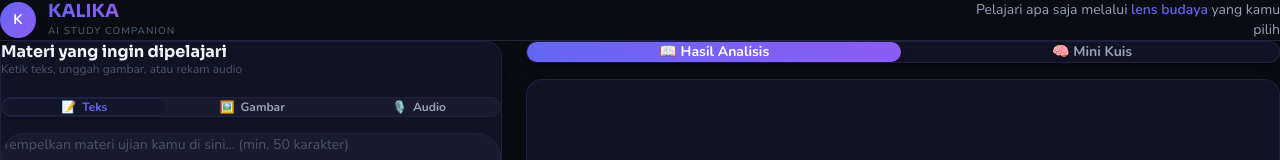
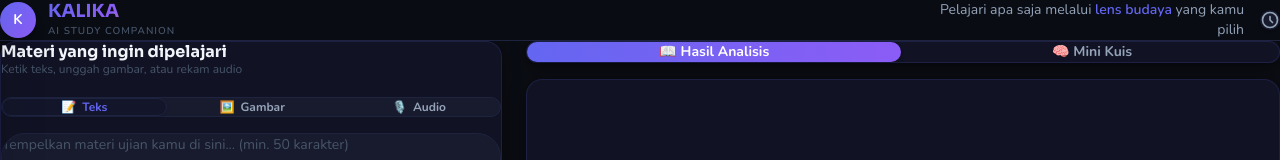
Before and after one commit to galiihajiip/kalika, a Next.js app: page / in a window 1280 px wide. Shown: the top 160 px of the page. Built offline with nearby package versions, Linux system fonts and the light colour scheme.

Commit message:
chore: auto-save [2026-03-24 14:32:18]

```diff
--- a/src/app/page.tsx
+++ b/src/app/page.tsx
@@ -5,6 +5,7 @@ import InputField from '@/components/InputField'
 import LensSelector from '@/components/LensSelector'
 import ResultCard from '@/components/ResultCard'
 import QuizCard from '@/components/QuizCard'
+import HistoryPanel from '@/components/HistoryPanel'
 import { useKalikaStore } from '@/store/useKalikaStore'
 
 // ─── Tab type ────────────────────────────────────────────────────
@@ -12,7 +13,7 @@ type Tab = 'result' | 'quiz'
 
 // ─── Page ────────────────────────────────────────────────────────
 export default function HomePage() {
-  const { isLoading, resultData, quizData, activeTab, setActiveTab } =
+  const { isLoading, resultData, quizData, activeTab, setActiveTab, history } =
     useKalikaStore()
 
   const [historyOpen, setHistoryOpen] = useState(false)
@@ -38,12 +39,31 @@ export default function HomePage() {
             </div>
           </div>
 
+          <div className="flex items-center gap-4">
             {/* Tagline — hidden on mobile */}
             <p className="hidden md:block text-sm text-[var(--text-secondary)] max-w-xs text-right">
               Pelajari apa saja melalui{' '}
               <span className="text-[var(--kalika-primary)] font-semibold">lens budaya</span>{' '}
               yang kamu pilih
             </p>
+
+            {/* Riwayat Button Header */}
+            <button
+              id="btn-header-history"
+              onClick={() => setHistoryOpen(true)}
+              className="relative p-2 rounded-xl bg-[var(--surface-muted)] hover:bg-[var(--surface-border)] hover:text-[var(--kalika-primary)] transition-all flex items-center justify-center text-[var(--text-secondary)] shadow-sm"
+              aria-label="Buka Riwayat"
+            >
+              <svg className="w-5 h-5" fill="none" viewBox="0 0 24 24" stroke="currentColor">
+                <path strokeLinecap="round" strokeLinejoin="round" strokeWidth={2} d="M12 8v4l3 3m6-3a9 9 0 11-18 0 9 9 0 0118 0z" />
+              </svg>
+              {history.length > 0 && (
+                <span className="absolute -top-1 -right-1 w-4 h-4 rounded-full bg-red-500 text-[10px] font-bold text-white flex items-center justify-center border-2 border-[var(--surface-bg)] shadow-sm">
+                  {history.length}
+                </span>
+              )}
+            </button>
+          </div>
         </div>
       </header>
 
@@ -195,36 +215,7 @@ export default function HomePage() {
         </p>
       </footer>
 
-      {/* ── History Drawer Overlay ────────────────────────────── */}
-      {historyOpen && (
-        <div
-          className="fixed inset-0 z-50 flex"
-          onClick={() => setHistoryOpen(false)}
-        >
-          <div className="absolute inset-0 bg-black/50 backdrop-blur-sm" />
-          <div
-            className="relative ml-auto h-full w-full max-w-sm glass-card rounded-r-none rounded-l-2xl p-6 overflow-y-auto"
-            onClick={(e) => e.stopPropagation()}
-          >
-            <div className="flex items-center justify-between mb-6">
-              <h2 className="font-[var(--font-sora)] font-bold text-[var(--text-primary)]">
-                Riwayat Analisis
-              </h2>
-              <button
-                id="btn-close-history"
-                onClick={() => setHistoryOpen(false)}
-                className="w-8 h-8 rounded-lg bg-[var(--surface-muted)] flex items-center justify-center
-                  hover:bg-[var(--surface-border)] transition-colors text-[var(--text-secondary)]"
-              >
-                ✕
-              </button>
-            </div>
-            <p className="text-sm text-[var(--text-muted)]">
-              Riwayat akan tampil di sini setelah kamu generate analisis pertama.
-            </p>
-          </div>
-        </div>
-      )}
+      <HistoryPanel isOpen={historyOpen} onClose={() => setHistoryOpen(false)} />
     </div>
   )
 }
```
Lines whose indentation alone changed are shown as unchanged.
